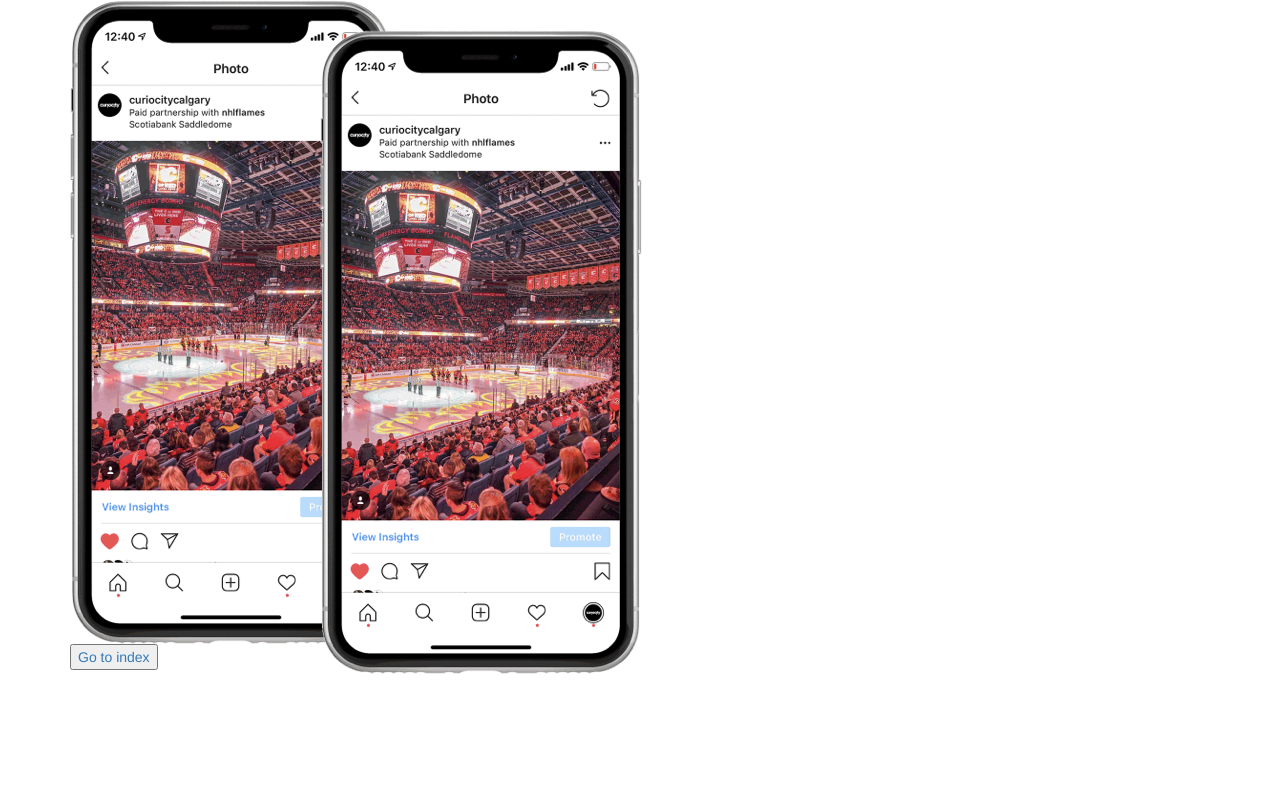
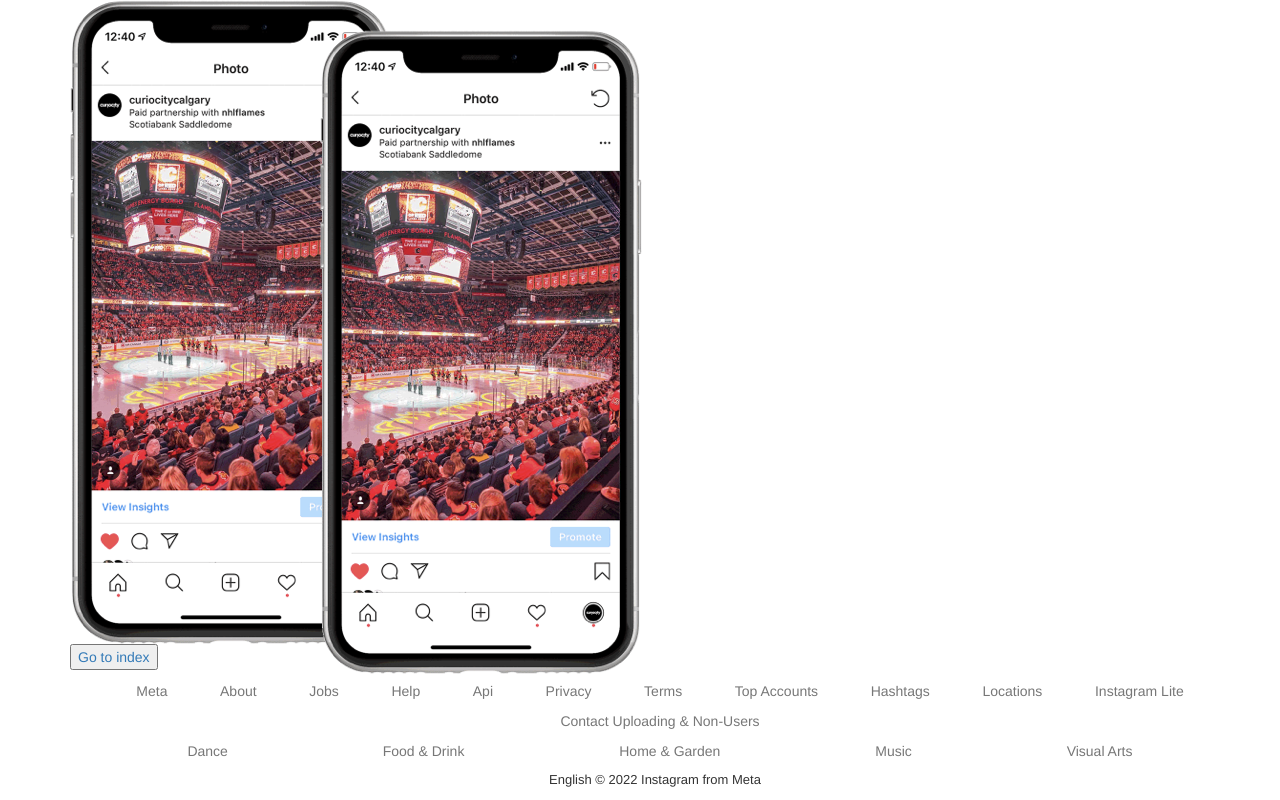
Before and after one commit to chanaiagwata/Instagram-Clone, a Django app: page / in a window 1280 px wide. Run offline with Django 4.2, Linux system fonts and the light colour scheme; some libraries are stand-ins or nearby versions.

Commit message:
feat:adds footer

```diff
--- /dev/null
+++ b/instagramapp/templates/footer.html
@@ -0,0 +1,37 @@
+<footer  class="container py-5" style="position:fixed; left:0; bottom:0; width:100%;">
+    <div>
+        <div class="row">
+            <div class="col-md-12">
+                <div class="container text-center">
+                    <ul class="text-center text-small" style="list-style:none; display:flex; flex-direction:row; justify-content:center; justify-content:space-around; text-align:center;">
+                        <li><a class="text-muted" href="#">Meta</a></li>
+                        <li><a class="text-muted" href="#">About</a></li>
+                        <li><a class="text-muted" href="#">Jobs</a></li>
+                        <li><a class="text-muted" href="#">Help</a></li>
+                        <li><a class="text-muted" href="#">Api</a></li>
+                        <li><a class="text-muted" href="#">Privacy</a></li>
+                        <li><a class="text-muted" href="#">Terms</a></li>
+                        <li><a class="text-muted" href="#">Top Accounts</a></li>
+                        <li><a class="text-muted" href="#">Hashtags</a></li>
+                        <li><a class="text-muted" href="#">Locations</a></li>
+                        <li><a class="text-muted" href="#">Instagram Lite</a></li>
+                    </ul>
+                    <ul style="list-style:none;">
+                        <li><a class="text-muted" href="#">Contact Uploading & Non-Users</a></li>
+                    </ul>
+                    <ul class="text-center text-small" style="list-style:none;display:flex; flex-direction:row;justify-content:center;justify-content:space-around; text-align-center">
+                        <li><a class="text-muted" href="#">Dance</a></li>
+                        <li><a class="text-muted" href="#">Food & Drink</a></li>
+                        <li><a class="text-muted" href="#">Home & Garden</a></li>
+                        <li><a class="text-muted" href="#">Music</a></li>
+                        <li><a class="text-muted" href="#">Visual Arts</a></li>
+                    </ul>
+                    <div class="container text-center">
+                        <p style="font-size:small"> English © {% now "Y" %} Instagram from Meta</p>
+                    </div>
+                </div>
+
+            </div>
+        </div>
+    </div>
+</footer>
--- a/instagramapp/templates/main.html
+++ b/instagramapp/templates/main.html
@@ -28,5 +28,6 @@
           <button><a href="{%url 'indexpage'%}">Go to index</a></button>
       </div>
     </div>
+    {% include 'footer.html' %}
 </body>
 </html>
```
Also changed, not shown: instagramapp/templates/base.html (line endings or trailing spaces), instagramapp/templates/index.html (line endings or trailing spaces).
